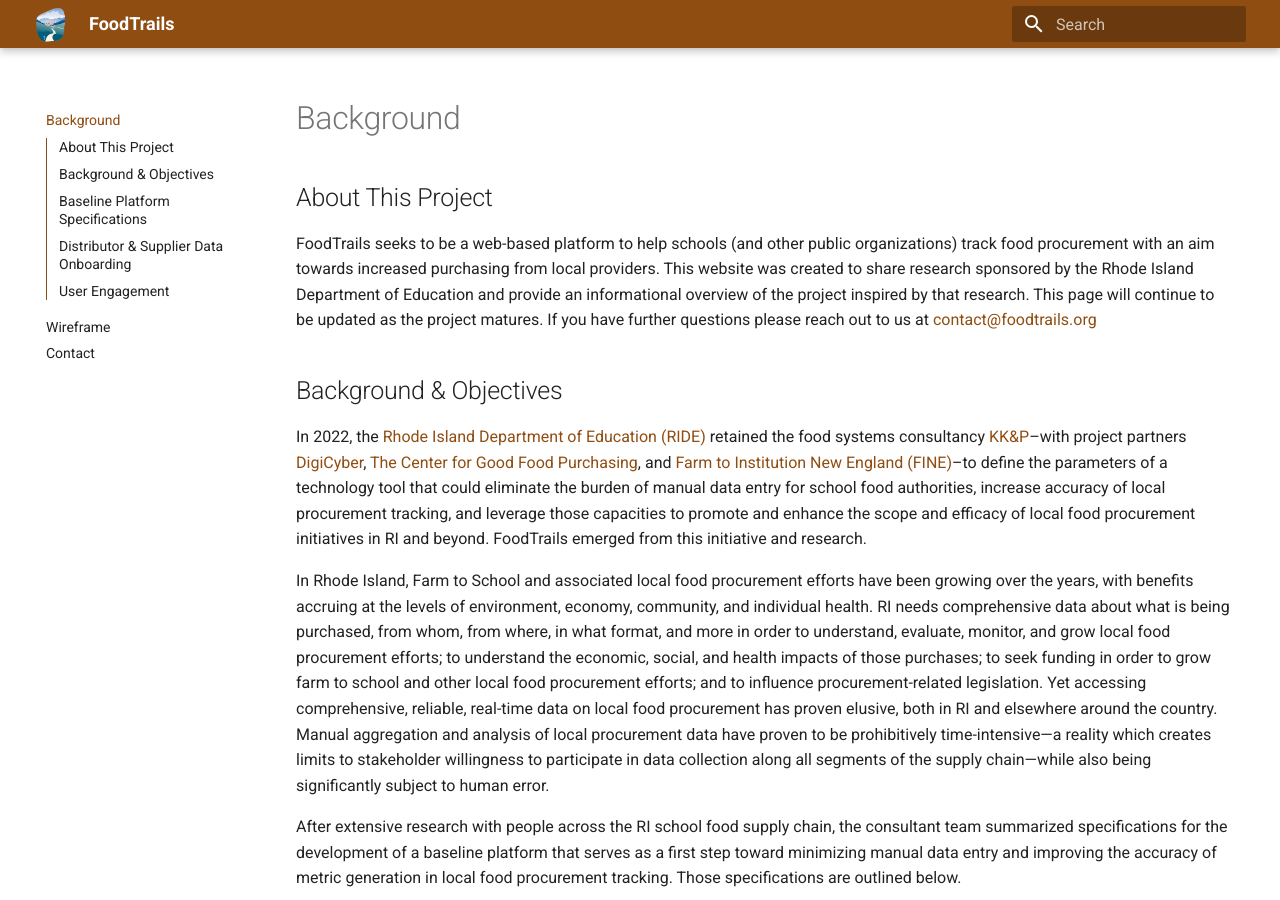
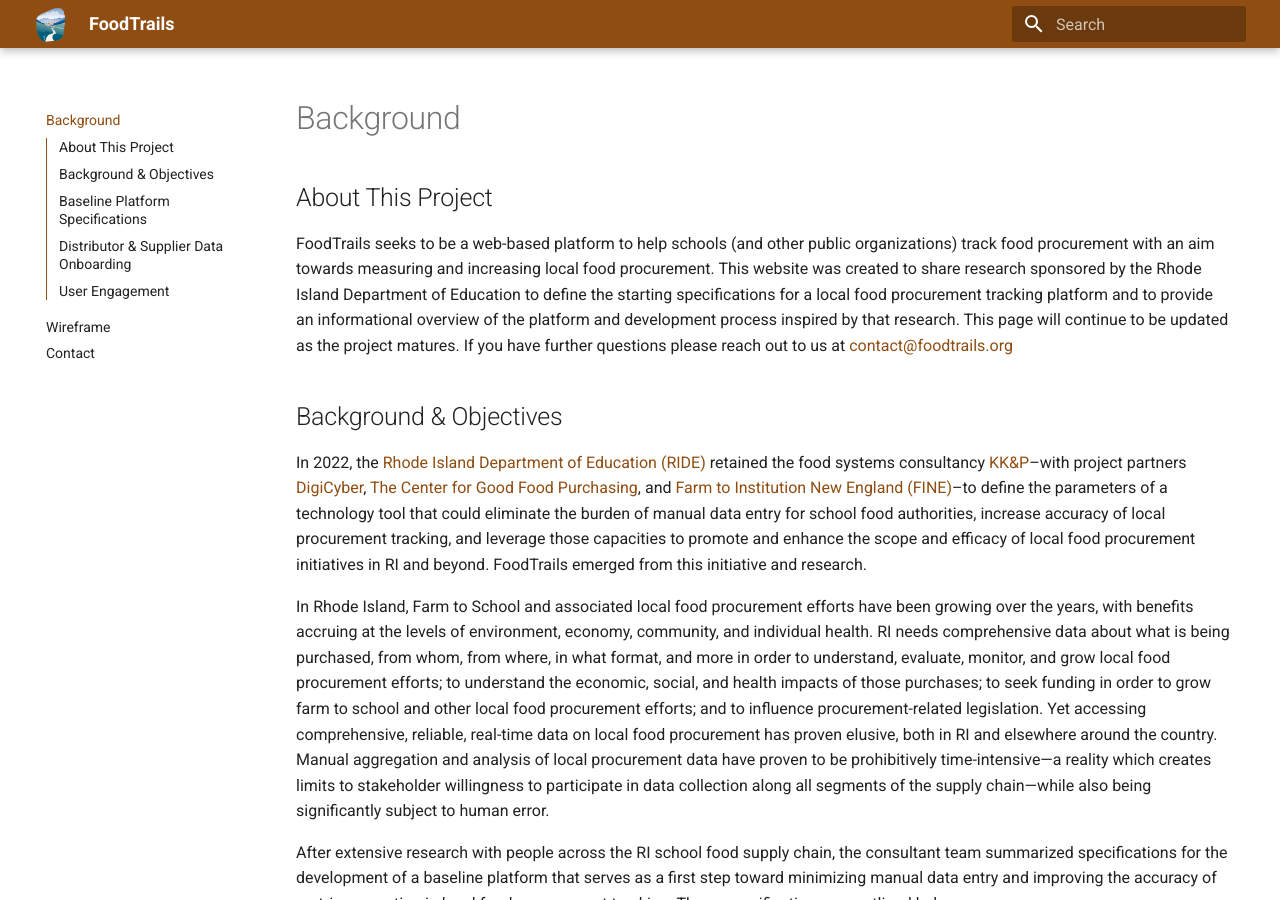
Before and after one commit to foodtrails/documentation, an MkDocs documentation site: the page built from docs/index.md, in a window 1280 px wide and 900 px high. Built offline with MkDocs 1.6.1 and Material for MkDocs 9.7.7, drawn with Linux system fonts in a browser that asks for light colours.

Commit message:
Update index.md

```diff
--- a/docs/index.md
+++ b/docs/index.md
@@ -1,7 +1,6 @@
 ## About This Project
 
-FoodTrails seeks to be a web-based platform to help schools (and other public organizations) track food procurement with an aim towards increased purchasing from local providers.
-This website was created to share research sponsored by the Rhode Island Department of Education and provide an informational overview of the project inspired by that research. This page will continue to be updated as the project matures. If you have further questions please reach out to us at [contact@foodtrails.org](mailto:contact@foodtrails.org?Subject=Contact Page Request)
+FoodTrails seeks to be a web-based platform to help schools (and other public organizations) track food procurement with an aim towards measuring and increasing local food procurement. This website was created to share research sponsored by the Rhode Island Department of Education to define the starting specifications for a local food procurement tracking platform and to provide an informational overview of the platform and development process inspired by that research. This page will continue to be updated as the project matures. If you have further questions please reach out to us at [contact@foodtrails.org](mailto:contact@foodtrails.org?Subject=Contact Page Request)
 
 ## Background & Objectives
 
```
